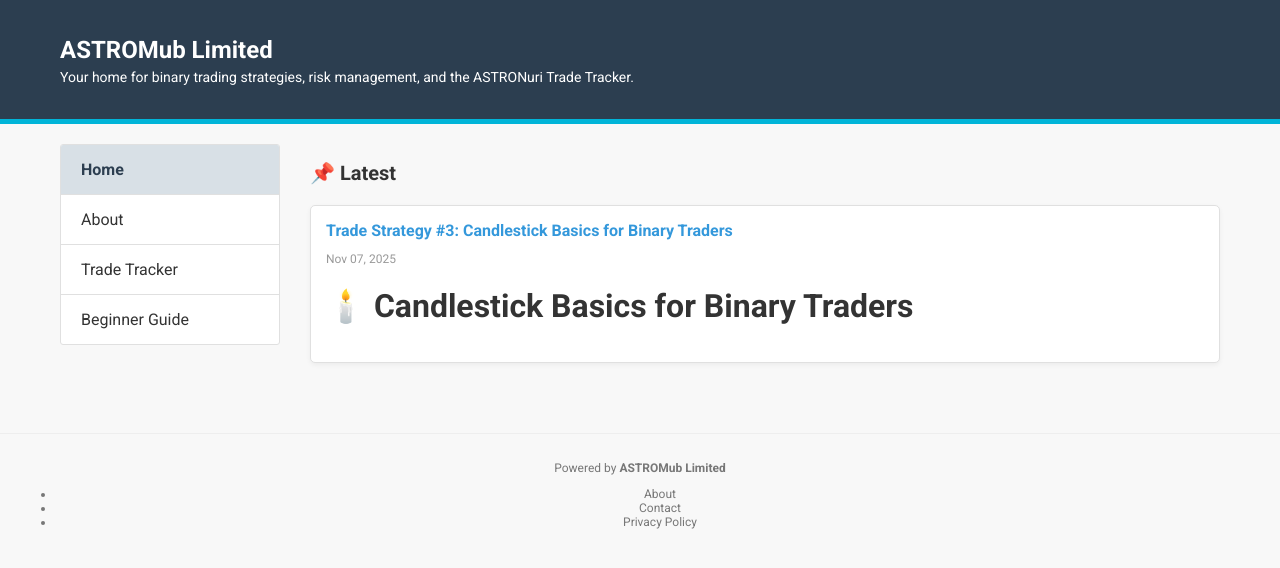
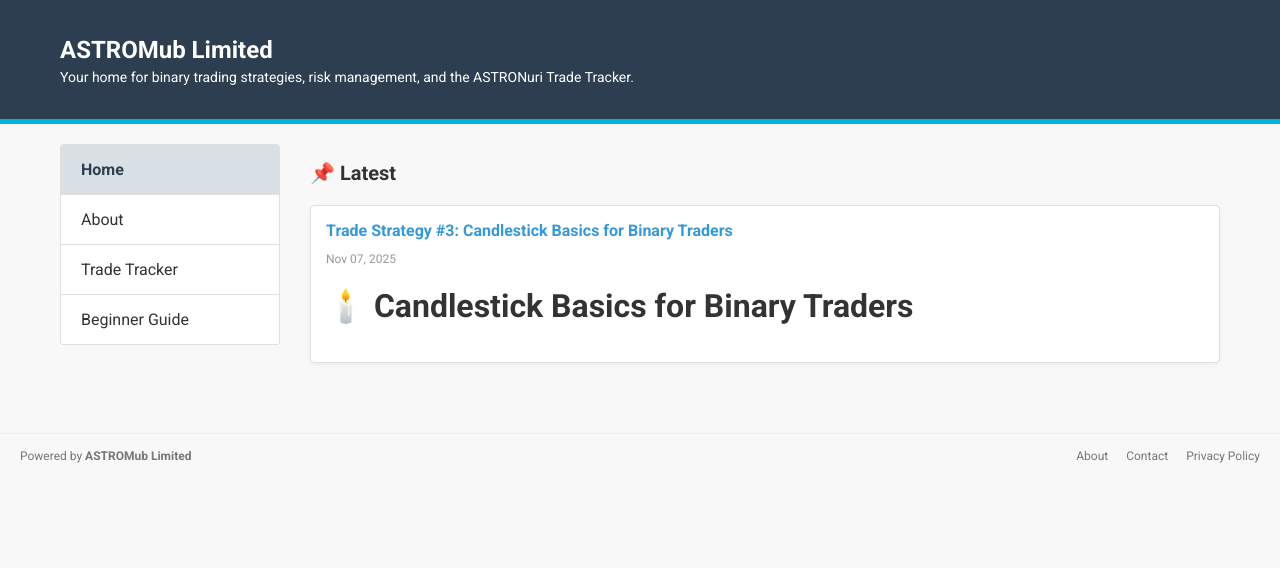
Before and after one commit to astromub/silver-umbrella, a Jekyll site: the page built from index.md, in a window 1280 px wide. Shown: the top 568 px of the page. Built offline with Jekyll 4.4.1, drawn with Linux system fonts in a browser that asks for light colours.

Commit message:
Update style.css

```diff
--- a/assets/style.css
+++ b/assets/style.css
@@ -20,7 +20,7 @@ body {
     border-bottom: 5px solid #00b4d8;
 }
 
-/* Constrain and center the inner header content */
+/* Constrain and center the inner header content to match the main container */
 .header-content {
     max-width: 1200px;
     margin: 0 auto;
@@ -92,7 +92,6 @@ body {
     gap: 20px;
 }
 .card {
-    /* Three columns on desktop */
     flex: 1 1 calc(33.33% - 15px);
     background-color: white;
     border: 1px solid #e0e0e0;
@@ -120,19 +119,47 @@ body {
 
 /* --- 7. Footer Styling --- */
 .footer {
-    text-align: center;
-    padding: 15px;
+    /* NEW: Use Flexbox to align content */
+    display: flex;
+    justify-content: space-between; /* Pushes content to the left and right edges */
+    align-items: center; /* Centers items vertically */
+
+    padding: 15px 20px;
     margin-top: 50px;
     font-size: 12px;
     color: #777;
     border-top: 1px solid #eee;
 }
+.footer-left p {
+    margin: 0; /* Remove default paragraph margins so it aligns properly */
+}
+
+/* Styles for the navigation links in the footer */
+.footer-right nav ul {
+    list-style: none;
+    padding: 0;
+    margin: 0;
+}
+.footer-right nav ul li {
+    display: inline;
+    margin-left: 15px; /* Spacing between footer links */
+}
 
 /* ======================================= */
-/* ====== MOBILE RESPONSIvenESS (TABLETS & PHONES) ====== */
+/* ====== MOBILE RESPONSIvenESS ====== */
 /* ======================================= */
 
 @media (max-width: 900px) {
+
+    /* NEW: Footer stacking for mobile */
+    .footer {
+        flex-direction: column; /* Stack items vertically */
+        text-align: center;
+        gap: 10px; /* space between stacked items */
+    }
+    .footer-right {
+        order: -1; /* Move navigation to the top of the stacked list */
+    }
 
     /* 1. Header (Adjust padding for smaller screens) */
     .header-content {
@@ -141,34 +168,33 @@ body {
 
     /* 2. Main Layout (Stack the sidebar above the content) */
     .container {
-        flex-direction: column; /* Change from horizontal to vertical stack */
+        flex-direction: column;
         padding: 15px;
     }
 
     /* 3. Sidebar (Take full width, remove side padding) */
     .sidebar {
-        width: 100%; /* Sidebar now takes full width */
+        width: 100%;
         padding-right: 0;
-        margin-bottom: 20px; /* Add space below the sidebar */
+        margin-bottom: 20px;
     }
 
     .sidebar nav ul {
-        display: flex; /* Make the menu items horizontal on mobile */
+        display: flex;
         flex-wrap: wrap;
         border-radius: 0;
     }
     .sidebar nav ul li {
-        flex: 1 1 50%; /* 2 items per row */
+        flex: 1 1 50%;
         text-align: center;
         border-right: 1px solid #e0e0e0;
     }
     .sidebar nav ul li:nth-child(even) {
-        border-right: none; /* Remove border on every second item */
+        border-right: none;
     }
     .sidebar nav ul li:last-child {
         border-right: none;
     }
-
 
     /* 4. Content Area (Remove spacing on edges) */
     .content {
@@ -181,6 +207,6 @@ body {
     }
 
     .card {
-        flex: 1 1 100%; /* Cards take full width on mobile (1 item per row) */
+        flex: 1 1 100%;
     }
 }
```
